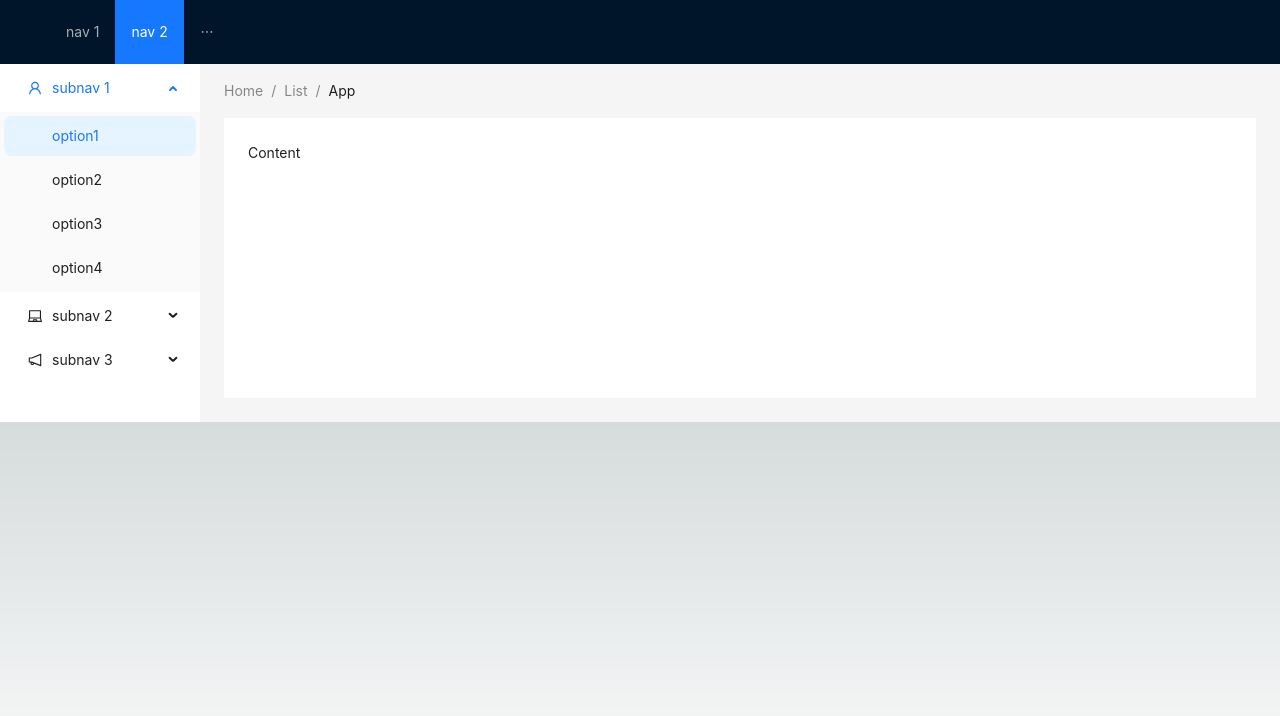
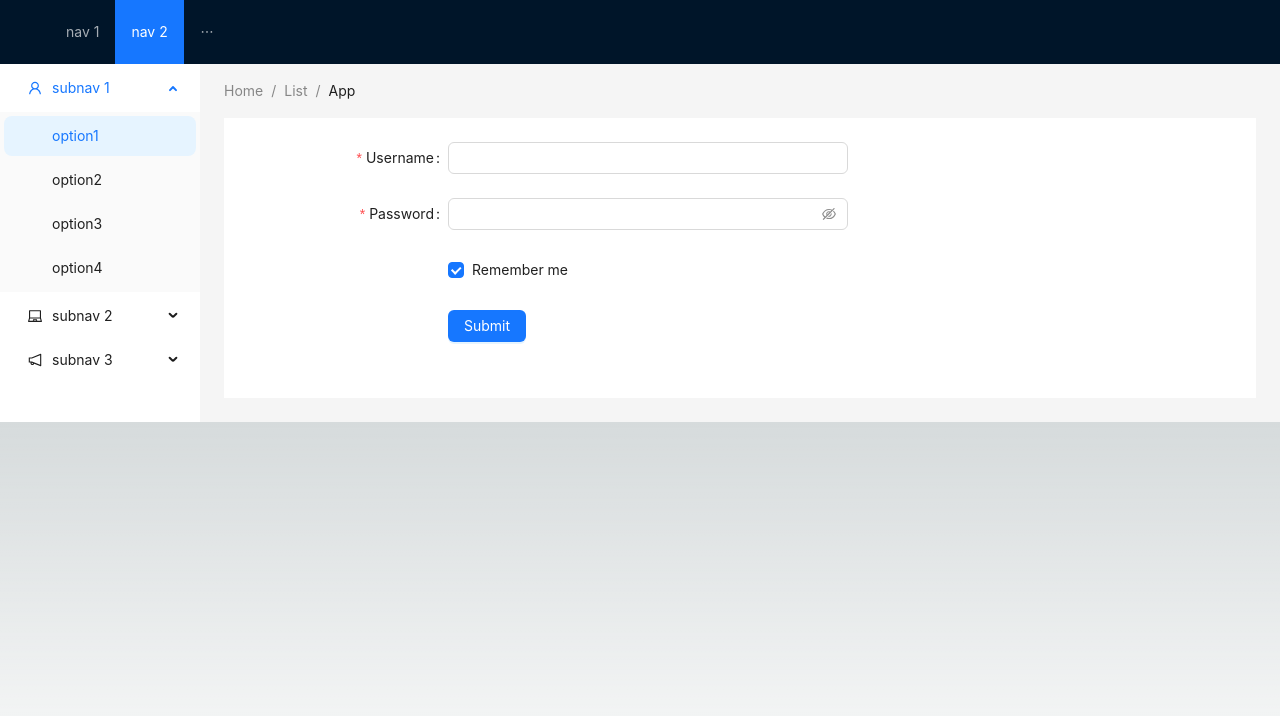
Before and after one commit to Parttime-Working/nextjs, a Next.js app in the folder webui/: page /list in a window 1280 px wide. Shown: the top 716 px of the page. Built offline with nearby package versions, Linux system fonts and the light colour scheme.

Commit message:
chore: separate layout & content

```diff
--- /dev/null
+++ b/webui/src/app/list/layout.tsx
@@ -0,0 +1,63 @@
+'use client';
+
+import React from 'react';
+import { Layout, Menu, MenuProps } from "antd";
+import { LaptopOutlined, NotificationOutlined, UserOutlined } from '@ant-design/icons';
+
+
+const { Header, Content, Sider } = Layout;
+
+const items1: MenuProps['items'] = ['1', '2', '3'].map((key) => ({
+  key,
+  label: `nav ${key}`,
+}));
+
+const items2: MenuProps['items'] = [UserOutlined, LaptopOutlined, NotificationOutlined].map(
+  (icon, index) => {
+    const key = String(index + 1);
+
+    return {
+      key: `sub${key}`,
+      icon: React.createElement(icon),
+      label: `subnav ${key}`,
+
+      children: new Array(4).fill(null).map((_, j) => {
+        const subKey = index * 4 + j + 1;
+        return {
+          key: subKey,
+          label: `option${subKey}`,
+        };
+      }),
+    };
+  },
+);
+
+export default function ListLayout({
+  children,
+}: {
+  children: React.ReactNode;
+}) {
+  return (
+    <Layout>
+      <Header style={{ display: 'flex', alignItems: 'center' }}>
+        <div className="demo-logo" />
+        <Menu theme="dark" mode="horizontal" defaultSelectedKeys={['2']} items={items1} />
+      </Header>
+      <Layout>
+        <Sider width={200}>
+          <Menu
+            mode="inline"
+            defaultSelectedKeys={['1']}
+            defaultOpenKeys={['sub1']}
+            style={{ height: '100%', borderRight: 0 }}
+            items={items2}
+          />
+        </Sider>
+        <Layout style={{ padding: '0 24px 24px' }}>
+          {children}
+
+        </Layout>
+      </Layout>
+    </Layout>
+  );
+}
--- a/webui/src/app/list/page.tsx
+++ b/webui/src/app/list/page.tsx
@@ -1,59 +1,39 @@
 "use client";
-import React from 'react';
-import { LaptopOutlined, NotificationOutlined, UserOutlined } from '@ant-design/icons';
-import type { MenuProps } from 'antd';
-import { Breadcrumb, Layout, Menu, theme } from 'antd';
 
-const { Header, Content, Sider } = Layout;
+import React from "react";
+import {
+  Breadcrumb,
+  Button,
+  Checkbox,
+  Form,
+  Input,
+  Layout,
+  Menu,
+  theme,
+} from "antd";
+import itemApiClient from "./lib/ItemApiClient";
 
-const items1: MenuProps['items'] = ['1', '2', '3'].map((key) => ({
-  key,
-  label: `nav ${key}`,
-}));
-
-const items2: MenuProps['items'] = [UserOutlined, LaptopOutlined, NotificationOutlined].map(
-  (icon, index) => {
-    const key = String(index + 1);
-
-    return {
-      key: `sub${key}`,
-      icon: React.createElement(icon),
-      label: `subnav ${key}`,
-
-      children: new Array(4).fill(null).map((_, j) => {
-        const subKey = index * 4 + j + 1;
-        return {
-          key: subKey,
-          label: `option${subKey}`,
-        };
-      }),
-    };
-  },
-);
+const { Content } = Layout;
 
 const App: React.FC = () => {
   const {
     token: { colorBgContainer },
   } = theme.useToken();
 
+  async function onFinish(values: any) {
+    // console.log("finish, call api?");
+    const resp = await itemApiClient.save(values);
+
+    console.log(resp);
+  }
+
+  function onFinishFailed() {
+    console.log("pop msg?");
+  }
+
   return (
-    <Layout>
-      <Header style={{ display: 'flex', alignItems: 'center' }}>
-        <div className="demo-logo" />
-        <Menu theme="dark" mode="horizontal" defaultSelectedKeys={['2']} items={items1} />
-      </Header>
-      <Layout>
-        <Sider width={200} style={{ background: colorBgContainer }}>
-          <Menu
-            mode="inline"
-            defaultSelectedKeys={['1']}
-            defaultOpenKeys={['sub1']}
-            style={{ height: '100%', borderRight: 0 }}
-            items={items2}
-          />
-        </Sider>
-        <Layout style={{ padding: '0 24px 24px' }}>
-          <Breadcrumb style={{ margin: '16px 0' }}>
+    <>
+      <Breadcrumb style={{ margin: "16px 0" }}>
         <Breadcrumb.Item>Home</Breadcrumb.Item>
         <Breadcrumb.Item>List</Breadcrumb.Item>
         <Breadcrumb.Item>App</Breadcrumb.Item>
@@ -66,11 +46,75 @@ const App: React.FC = () => {
           background: colorBgContainer,
         }}
       >
-            Content
+        {/* form */}
+        <Form
+          name="basic"
+          labelCol={{
+            span: 8,
+          }}
+          wrapperCol={{
+            span: 16,
+          }}
+          style={{
+            maxWidth: 600,
+          }}
+          initialValues={{
+            remember: true,
+          }}
+          onFinish={onFinish}
+          onFinishFailed={onFinishFailed}
+          autoComplete="off"
+        >
+          <Form.Item
+            label="Username"
+            name="username"
+            rules={[
+              {
+                required: true,
+                message: "Please input your username!",
+              },
+            ]}
+          >
+            <Input />
+          </Form.Item>
+
+          <Form.Item
+            label="Password"
+            name="password"
+            rules={[
+              {
+                required: true,
+                message: "Please input your password!",
+              },
+            ]}
+          >
+            <Input.Password />
+          </Form.Item>
+
+          <Form.Item
+            name="remember"
+            valuePropName="checked"
+            wrapperCol={{
+              offset: 8,
+              span: 16,
+            }}
+          >
+            <Checkbox>Remember me</Checkbox>
+          </Form.Item>
+
+          <Form.Item
+            wrapperCol={{
+              offset: 8,
+              span: 16,
+            }}
+          >
+            <Button type="primary" htmlType="submit">
+              Submit
+            </Button>
+          </Form.Item>
+        </Form>
       </Content>
-        </Layout>
-      </Layout>
-    </Layout>
+    </>
   );
 };
 
```
Lines whose indentation alone changed are shown as unchanged.
